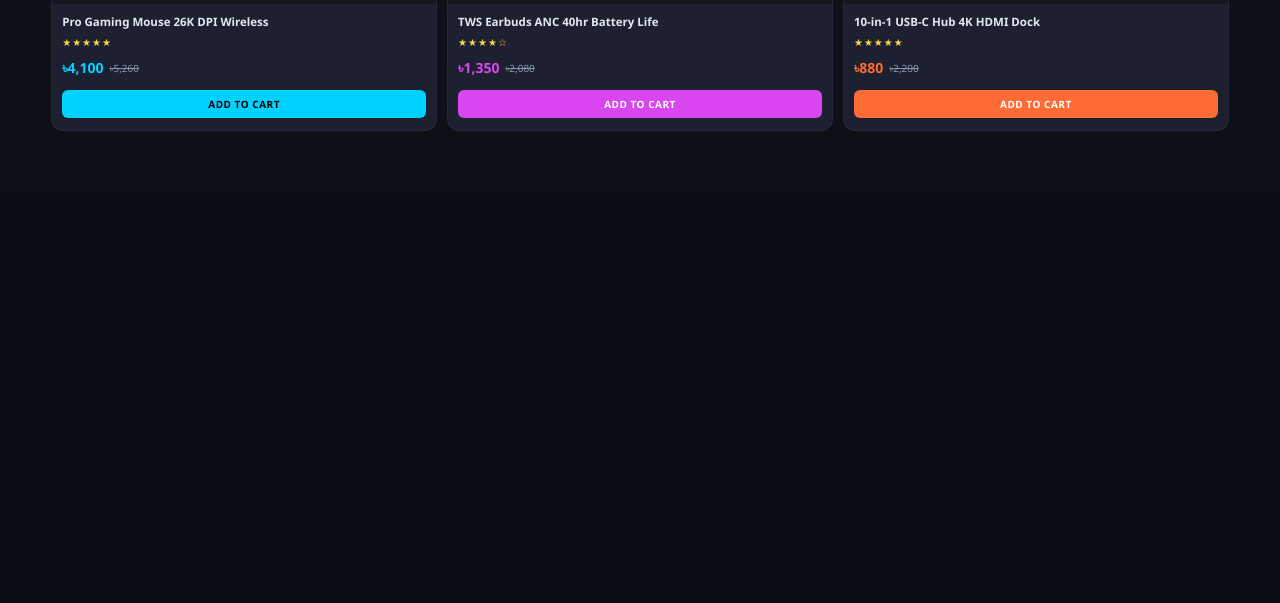
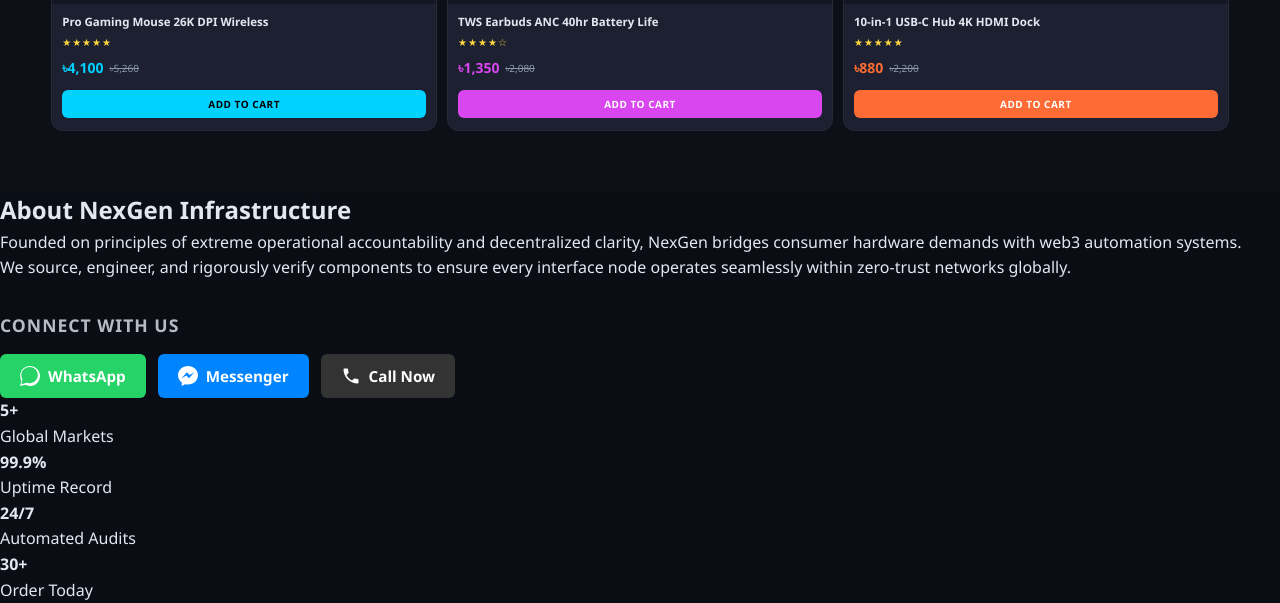
Before and after one commit to Tasin023/Zerox, a plain HTML site: page V2.html in a window 1280 px wide. Shown: the part 2363-2966 px from the top of the page. Before the commit the page ends 2554 px from the top, so only its background shows below. Drawn offline with Linux system fonts and the light colour scheme.

Commit message:
Update V2.html

```diff
--- a/V2.html
+++ b/V2.html
@@ -935,6 +935,53 @@
             </div>
         </div>
     </section>
+     <section class="about-section">
+        <div class="about-container">
+            <div class="about-text">
+                <h2>About <span>NexGen Infrastructure</span></h2>
+                <p>Founded on principles of extreme operational accountability and decentralized clarity, NexGen bridges consumer hardware demands with web3 automation systems.</p>
+                <p>We source, engineer, and rigorously verify components to ensure every interface node operates seamlessly within zero-trust networks globally.</p>
+
+                <div class="about-contact">
+                    <h3>Connect With Us</h3>
+                    <div class="contact-buttons">
+                        <a href="#" class="contact-btn whatsapp" target="_blank">
+                            <svg viewBox="0 0 24 24" width="20" height="20" fill="currentColor"><path d="M.057 24l1.687-6.163c-1.041-1.804-1.588-3.849-1.587-5.946C.06 5.348 5.397.01 12.008.01c3.202.001 6.212 1.246 8.477 3.514 2.266 2.268 3.507 5.28 3.505 8.484-.004 6.657-5.34 11.997-11.953 11.997-2.005-.001-3.973-.503-5.713-1.458L0 24zm6.59-4.846c1.6.95 3.188 1.449 4.825 1.451 5.436 0 9.86-4.42 9.863-9.855.001-2.632-1.022-5.101-2.881-6.963C16.533 1.975 14.07 1.15 11.44 1.15c-5.438 0-9.863 4.421-9.865 9.856 0 1.683.45 3.327 1.303 4.773L1.874 21.8l6.113-1.605A9.8 9.8 0 0 0 6.648 19.15z"/></svg>
+                            WhatsApp
+                        </a>
+
+                        <a href="#" class="contact-btn messenger" target="_blank">
+                            <svg viewBox="0 0 24 24" width="20" height="20" fill="currentColor"><path d="M12 0C5.37 0 0 4.97 0 11.11c0 3.5 1.74 6.62 4.47 8.65V24l4.05-2.24c1.1.3 2.27.47 3.48.47 6.63 0 12-4.97 12-11.12C24 4.97 18.63 0 12 0zm1.2 14.56l-3.04-3.26-5.93 3.26 6.52-6.94 3.09 3.26 5.88-3.26-6.52 6.94z"/></svg>
+                            Messenger
+                        </a>
+
+                        <a href="tel:#" class="contact-btn phone">
+                            <svg viewBox="0 0 24 24" width="20" height="20" fill="currentColor"><path d="M6.62 10.79c1.44 2.83 3.76 5.14 6.59 6.59l2.2-2.2c.27-.27.67-.36 1.02-.24 1.12.37 2.33.57 3.57.57.55 0 1 .45 1 1V20c0 .55-.45 1-1 1-9.39 0-17-7.61-17-17 0-.55.45-1 1-1h3.5c.55 0 1 .45 1 1 0 1.25.2 2.45.57 3.57.11.35.03.74-.25 1.02l-2.2 2.2z"/></svg>
+                            Call Now
+                        </a>
+                    </div>
+                </div>
+            </div>
+            <div class="about-stats">
+                <div class="about-stat-box">
+                    <h4>5+</h4>
+                    <p>Global Markets</p>
+                </div>
+                <div class="about-stat-box">
+                    <h4>99.9%</h4>
+                    <p>Uptime Record</p>
+                </div>
+                <div class="about-stat-box">
+                    <h4>24/7</h4>
+                    <p>Automated Audits</p>
+                </div>
+                <div class="about-stat-box">
+                    <h4>30+</h4>
+                    <p>Order Today</p>
+                </div>
+            </div>
+        </div>
+    </section>
 
     <script>
         // Slider Logic
```
